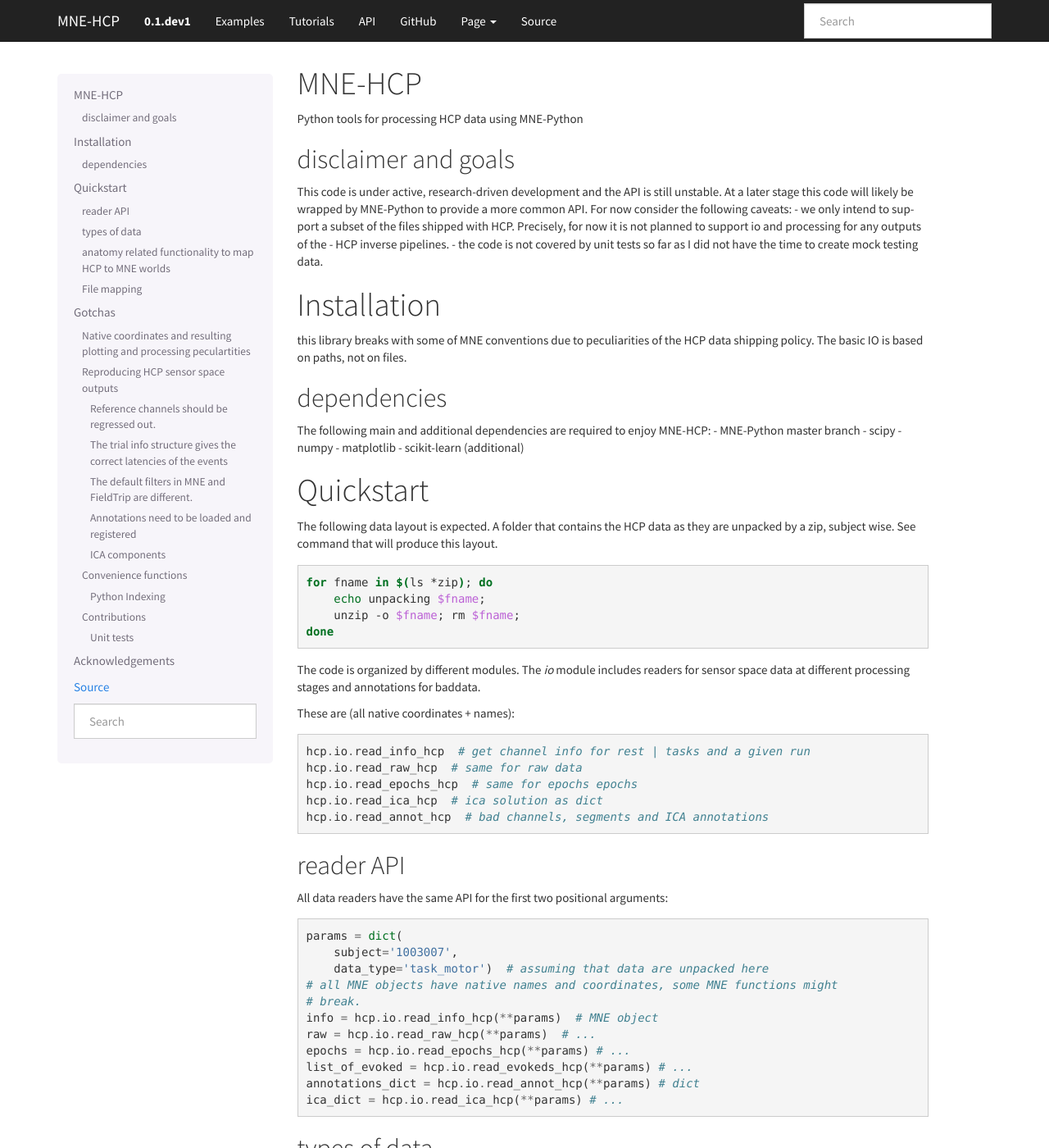
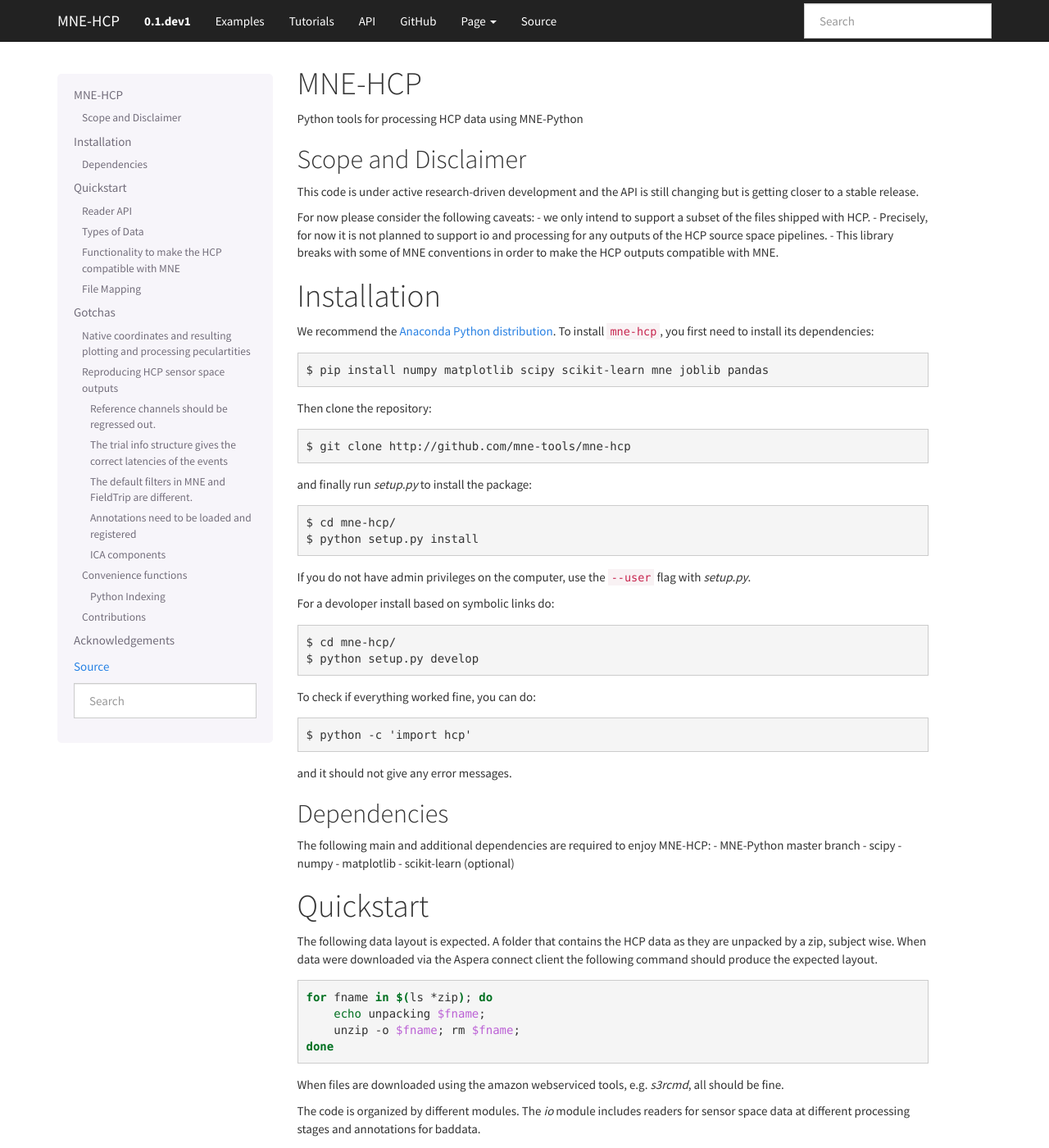
Before and after one commit to mne-tools/mne-hcp, a Sphinx documentation site: the page built from doc/index.rst, in a window 1280 px wide and 1400 px high. Shown: the whole window at 82% size. Built offline with Sphinx 7.4.7, drawn with Linux system fonts in a browser that asks for light colours; some of the changed text lies outside the part shown.

Commit message:
more docs

```diff
--- a/doc/index.rst
+++ b/doc/index.rst
@@ -3,23 +3,48 @@
 
 Python tools for processing HCP data using MNE-Python
 
-disclaimer and goals
+Scope and Disclaimer
 --------------------
 
-This code is under active, research-driven development
-and the API is still unstable.
-At a later stage this code will likely be wrapped by MNE-Python to provide a
-more common API. For now consider the following caveats:
-- we only intend to support a subset of the files shipped with HCP. Precisely, for now it is not planned to support io and processing for any outputs of the
-- HCP inverse pipelines.
-- the code is not covered by unit tests so far as I did not have the time to create mock testing data.
+This code is under active research-driven development
+and the API is still changing but is getting closer to a stable release.
+
+For now please consider the following caveats:
+- we only intend to support a subset of the files shipped with HCP.
+- Precisely, for now it is not planned to support io and processing for any outputs of the HCP source space pipelines.
+- This library breaks with some of MNE conventions in order to make the HCP outputs compatible with MNE.
 
 Installation
 ============
 
-this library breaks with some of MNE conventions due to peculiarities of the HCP data shipping policy. The basic IO is based on paths, not on files.
+We recommend the `Anaconda Python distribution <https://www.continuum.io/downloads>`_. To install ``mne-hcp``, you first need to install its dependencies::
 
-dependencies
+	$ pip install numpy matplotlib scipy scikit-learn mne joblib pandas
+
+Then clone the repository::
+
+	$ git clone http://github.com/mne-tools/mne-hcp
+
+and finally run `setup.py` to install the package::
+
+	$ cd mne-hcp/
+	$ python setup.py install
+
+If you do not have admin privileges on the computer, use the ``--user`` flag
+with `setup.py`.
+
+For a devoloper install based on symbolic links do::
+
+	$ cd mne-hcp/
+	$ python setup.py develop
+
+To check if everything worked fine, you can do::
+
+	$ python -c 'import hcp'
+
+and it should not give any error messages.
+
+Dependencies
 ------------
 
 The following main and additional dependencies are required to enjoy MNE-HCP:
@@ -27,14 +52,15 @@
 - scipy
 - numpy
 - matplotlib
-- scikit-learn (additional)
+- scikit-learn (optional)
 
 Quickstart
 ==========
 
 The following data layout is expected. A folder that contains the HCP data
-as they are unpacked by a zip, subject wise. See command that will produce this
-layout.
+as they are unpacked by a zip, subject wise.
+When data were downloaded via the Aspera connect client the following
+command should produce the expected layout.
 
 .. code-block:: bash
 
@@ -43,22 +69,14 @@
        unzip -o $fname; rm $fname;
    done
 
+When files are downloaded using the amazon webserviced tools, e.g. `s3rcmd`,
+all should be fine.
+
 The code is organized by different modules.
 The `io` module includes readers for sensor space data at different processing
 stages and annotations for baddata.
 
-These are (all native coordinates + names):
-
-.. code-block:: python
-
-   hcp.io.read_info_hcp  # get channel info for rest | tasks and a given run
-   hcp.io.read_raw_hcp  # same for raw data
-   hcp.io.read_epochs_hcp  # same for epochs epochs
-   hcp.io.read_ica_hcp  # ica solution as dict
-   hcp.io.read_annot_hcp  # bad channels, segments and ICA annotations
-
-
-reader API
+Reader API
 ----------
 
 All data readers have the same API for the first two positional arguments:
@@ -69,8 +87,8 @@
    params = dict(
        subject='1003007',
        data_type='task_motor')  # assuming that data are unpacked here
-   # all MNE objects have native names and coordinates, some MNE functions might
-   # break.
+
+   # all MNE objects have native names and coordinates, some MNE functions might break.
    info = hcp.io.read_info_hcp(**params)  # MNE object
    raw = hcp.io.read_raw_hcp(**params)  # ...
    epochs = hcp.io.read_epochs_hcp(**params) # ...
@@ -78,7 +96,7 @@
    annotations_dict = hcp.io.read_annot_hcp(**params) # dict
    ica_dict = hcp.io.read_ica_hcp(**params) # ...
 
-types of data
+Types of Data
 -------------
 
 MNE-HCP uses custom names for values that are more mne-pythonic, the following
@@ -100,8 +118,8 @@
 | 'noise_empty_room'    | raw, info                           | 'Rnoise'       |
 +-----------------------+-------------------------------------+----------------+
 
-anatomy related functionality to map HCP to MNE worlds
-------------------------------------------------------
+Functionality to make the HCP compatible with MNE
+-------------------------------------------------
 
 MNE HCP comes with convenience functions such as `hcp.make_mne_anatomy`. This one willcreate an
 MNE friendly anatomy directories and extractes the head model and
@@ -117,12 +135,12 @@
        recordings_path='/home/crazy_user/hcp-meg',
        mode='full') # consider "minimal" for linking and writing less
 
-File mapping
+File Mapping
 ------------
 
 MNE-HCP supports a low level file mapping that allows for quick compilations
 of sets of files for a given subejct and data context.
-This is done in `hcp.io.file_mapping.get_file_paths`, think of it as a
+This is done in :func:`hcp.io.file_mapping.get_file_paths`, think of it as a
 file name synthesizer that takes certain data description parameters as inputs
 and lists all corresponding files.
 
@@ -182,13 +200,13 @@
 
 Reference channels should be regressed out.
 ^^^^^^^^^^^^^^^^^^^^^^^^^^^^^^^^^^^^^^^^^^^
-Checkout `hcp.preprocessing.apply_ref_correction`.
+Checkout :func:`hcp.preprocessing.apply_ref_correction`.
 
 The trial info structure gives the correct latencies of the events
 ^^^^^^^^^^^^^^^^^^^^^^^^^^^^^^^^^^^^^^^^^^^^^^^^^^^^^^^^^^^^^^^^^^
 
 The latencies in the trigger channel are shifted by around 18 ms.
-For now we'd recommend using the events from the `hcp.io.read_trial_info_hcp`.
+For now we'd recommend using the events from the :func:`hcp.io.read_trial_info_hcp`.
 
 The default filters in MNE and FieldTrip are different.
 ^^^^^^^^^^^^^^^^^^^^^^^^^^^^^^^^^^^^^^^^^^^^^^^^^^^^^^^
@@ -228,7 +246,7 @@
 NNE-HCP ships convenience functions that help set up directory and file layouts
 expected by MNE-Python.
 
-`hcp.workflows.anatomy.make_mne_anatomy` will produce an MNE and Freesurfer compatible directory layout and will create the following outputs by default, mostly using sympbolic links:
+:func:`hcp.make_mne_anatomy` will produce an MNE and Freesurfer compatible directory layout and will create the following outputs by default, mostly using sympbolic links:
 
 .. code-block:: bash
     $anatomy_path/$subject/bem/inner_skull.surf
@@ -252,12 +270,6 @@
 -------------
 - currently `@dengemann` is pushing frequently to master, if you plan to contribute, open issues and pull requests, or contact `@dengemann` directly. Discussions are welcomed.
 
-Unit tests
-^^^^^^^^^^
-
-For unit tests you need to download a few subjects from the MNE-HCP
-
-
 Acknowledgements
 ================
 
--- a/hcp/__init__.py
+++ b/hcp/__init__.py
@@ -6,3 +6,4 @@
 from . import viz
 from . import preprocessing
 from . import anatomy
+from .anatomy import make_mne_anatomy
```
Also changed, not shown: other parts of doc/index.rst (+2 -2 lines), doc/python_reference.rst (+24 -4 lines), 2 other files.
